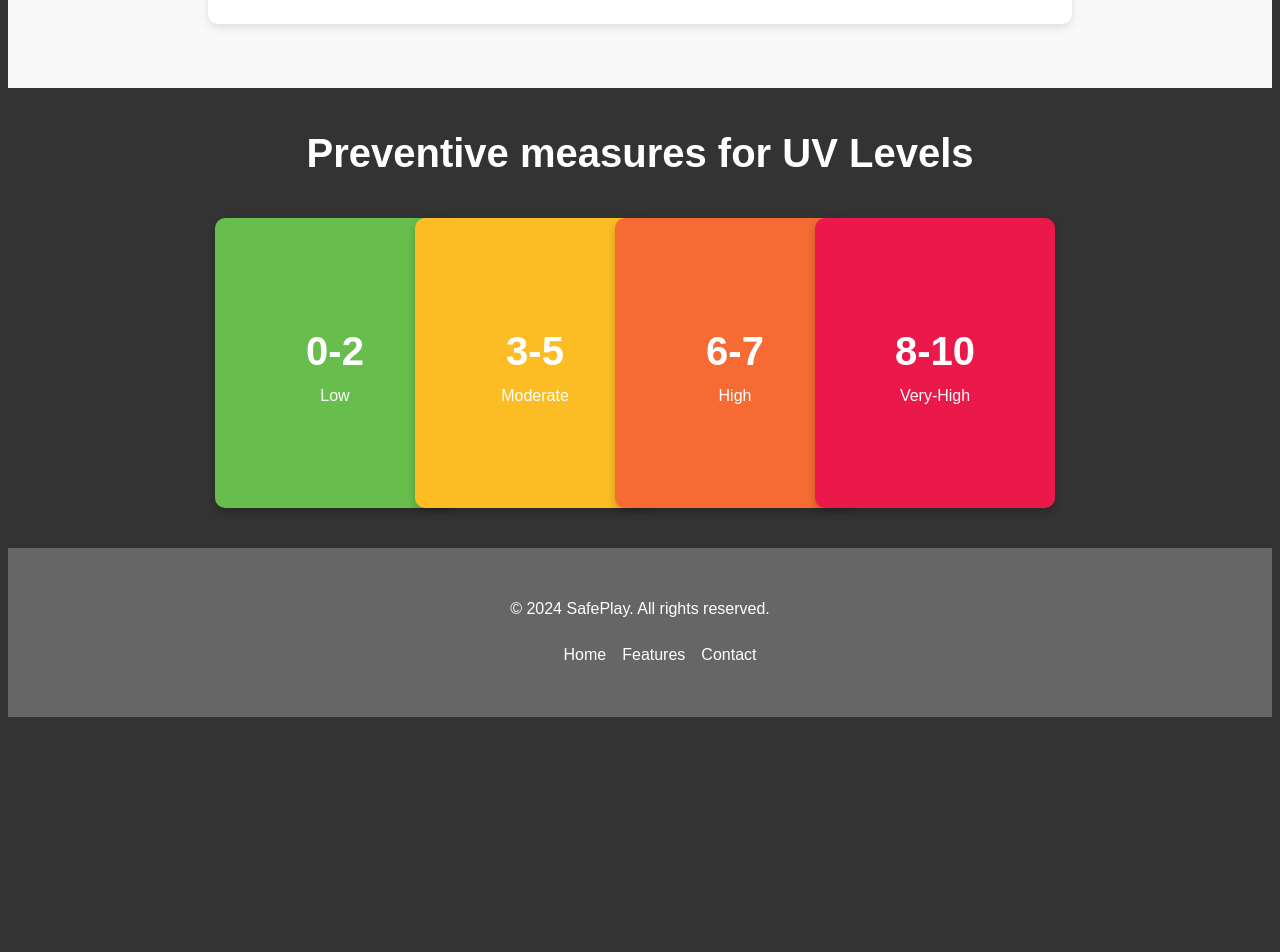
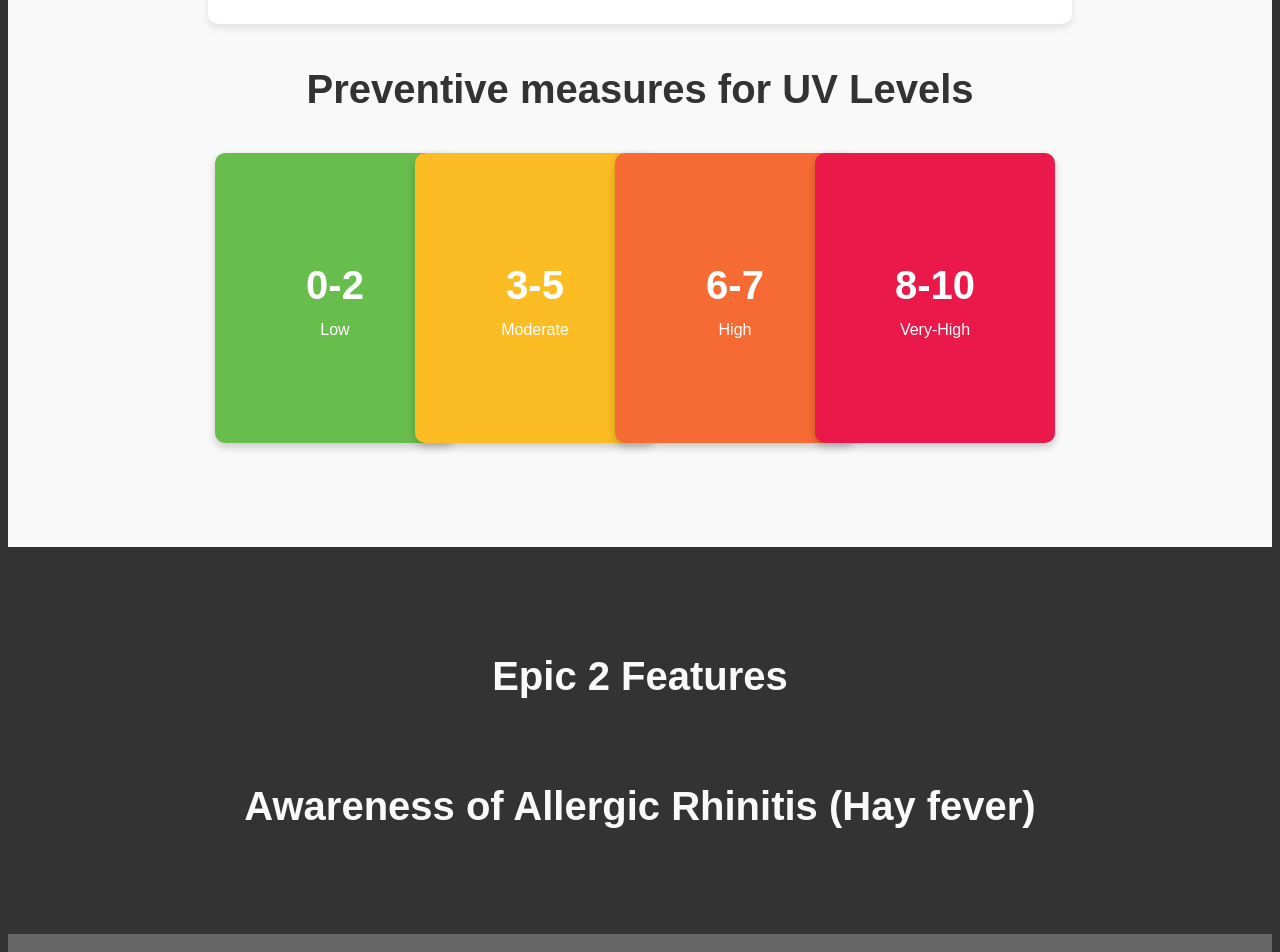
Before and after one commit to Ansonsd5/safeplay, a React (Vite) app in the folder safeplay/: page / in a window 1280 px wide. Shown: the part 1540-2492 px from the top of the page. Before the commit the page ends 2265 px from the top, so only its background shows below. Built offline with nearby package versions, Linux system fonts and the light colour scheme.

Commit message:
start epic 2

```diff
--- a/safeplay/src/colors.css
+++ b/safeplay/src/colors.css
@@ -1,7 +1,7 @@
 :root {
   --primary-color: #007bff;
   --secondary-color: #0056b3;
-  --background-color: #333;
+  --background-color-dark: #333;
   --background-color-light: #f9f9f9;
   --text-color: #333;
   --light-text-color: #666;
--- a/safeplay/src/components/features/Features.css
+++ b/safeplay/src/components/features/Features.css
@@ -6,8 +6,17 @@
   align-items: center;
   justify-content: center;
   padding: 4rem 2rem;
+  text-align: center;
+}
+
+.features:nth-child(odd) {
+  color: var(--background-color-dark);
   background-color: var(--background-color-light);
-  text-align: center;
+}
+
+.features:nth-child(even) {
+  color: var(--background-color-light);
+  background-color: var(--background-color-dark);
 }
 
 .features h2 {
@@ -15,7 +24,7 @@
   margin-bottom: 2rem;
 }
 
-.feature-list {
+.uv-radiation {
   width: 800px;
   display: flex;
   justify-content: center;
@@ -31,17 +40,17 @@
   margin-top: 1rem;
 }
 
-.feature-item .feature-name {
+.uv-left-section .feature-name {
   font-size: 2rem;
   margin: 1rem;
 }
 
-.feature-item h3 {
+.uv-left-section h3 {
   font-size: 1.5rem;
   margin-bottom: 1rem;
 }
 
-.feature-item p {
+.uv-left-section p {
   font-size: 1rem;
   color: var(--light-text-color);
 }
@@ -95,12 +104,12 @@
   background-color: var(--very-high-pill);
 }
 
-.precaution h2 {
-  color: var(--button-text-color);
+.uv-precautions h2 {
   text-align: center;
   font-size: 2.5rem;
 }
 
-.precaution {
+.uv-precautions {
+  width: 100%;
   padding-bottom: 5rem;
 }
--- a/safeplay/src/components/features/Features.jsx
+++ b/safeplay/src/components/features/Features.jsx
@@ -49,10 +49,10 @@ function Features() {
 
     return (
         <>
-            <section id='features' className='features'>
-                <h2>Features</h2>
-                <div className='feature-list'>
-                    <div className='feature-item'>
+            <section className='features'>
+                <h2>Epic 1 Features</h2>
+                <div className='uv-radiation'>
+                    <div className='uv-left-section'>
                         <p className='feature-name'>Compare UV Exposure</p>
                         <LineChart
                             xAxis={[
@@ -116,10 +116,16 @@ function Features() {
                         </div>
                     </div>
                 </div>
+                <div className='uv-precautions'>
+                    <h2>Preventive measures for UV Levels</h2>
+                    <UVPrecautions/>
+                </div>
             </section>
-            <section id='precaution' className='precaution'>
-                <h2>Preventive measures for UV Levels</h2>
-                <UVPrecautions/>
+            <section className='features'>
+                <h2>Epic 2 Features</h2>
+                <div className='allergic-rhinitis'>
+                    <h2>Awareness of Allergic Rhinitis (Hay fever)</h2>
+                </div>
             </section>
         </>
     );
--- a/safeplay/src/components/features/uv-precautions/UVPrecautions.css
+++ b/safeplay/src/components/features/uv-precautions/UVPrecautions.css
@@ -1,4 +1,4 @@
-.uv-precautions {
+.uv-levels {
   display: flex;
   max-width: calc(100% - 50px);
   justify-content: center;
--- a/safeplay/src/components/features/uv-precautions/UVPrecautions.jsx
+++ b/safeplay/src/components/features/uv-precautions/UVPrecautions.jsx
@@ -11,7 +11,7 @@ const UVPrecautions = () => {
     ];
 
     return (
-        <div className='uv-precautions'>
+        <div className='uv-levels'>
             {uvData.map((data, index) => (
                 <UVTile key={index}
                         index={data.index}
--- a/safeplay/src/components/hero/Hero.css
+++ b/safeplay/src/components/hero/Hero.css
@@ -6,7 +6,7 @@
   align-items: center;
   justify-content: center;
   height: 80vh;
-  background: var(--background-color) no-repeat center center/cover;
+  background: var(--background-color-dark) no-repeat center center/cover;
   color: white;
   text-align: center;
   padding: 2rem;
--- a/safeplay/src/index.css
+++ b/safeplay/src/index.css
@@ -6,7 +6,7 @@
   font-weight: 400;
 
   color-scheme: light dark;
-  background-color: var(--background-color);
+  background-color: var(--background-color-dark);
 
   font-synthesis: none;
   text-rendering: optimizeLegibility;
```
